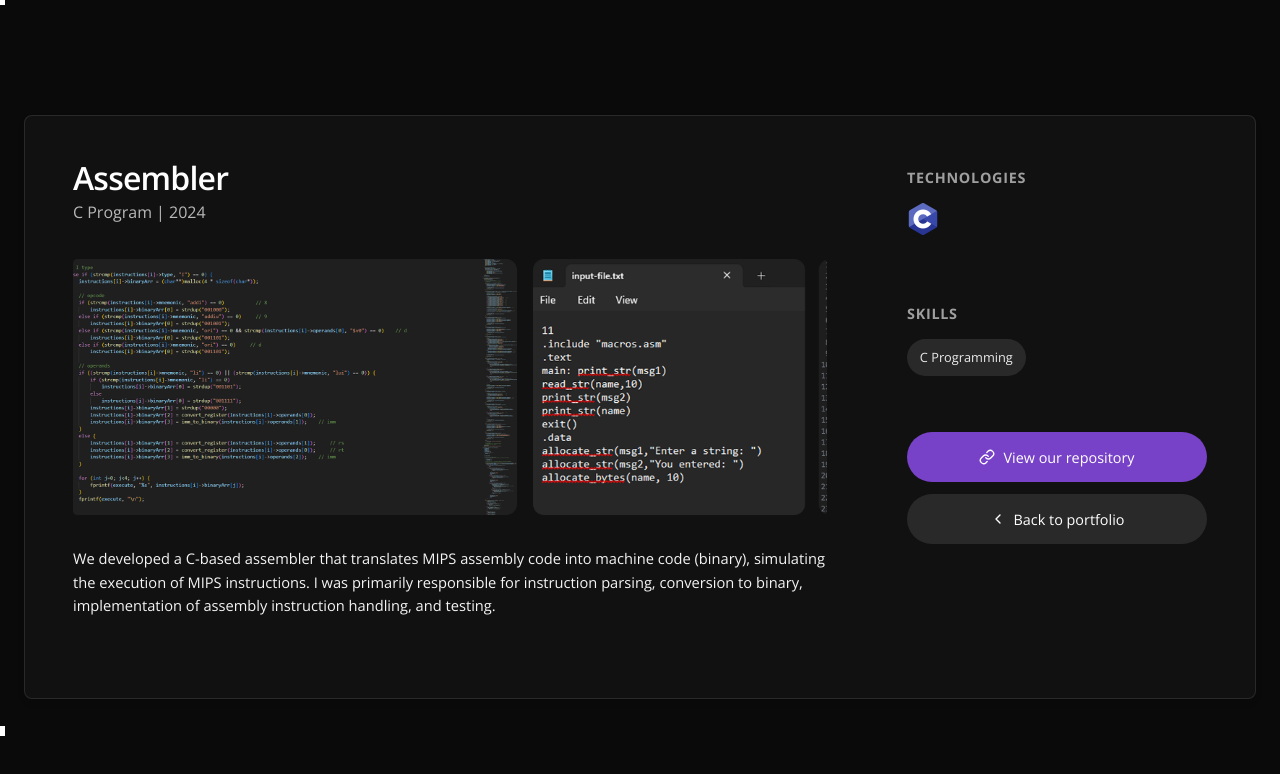
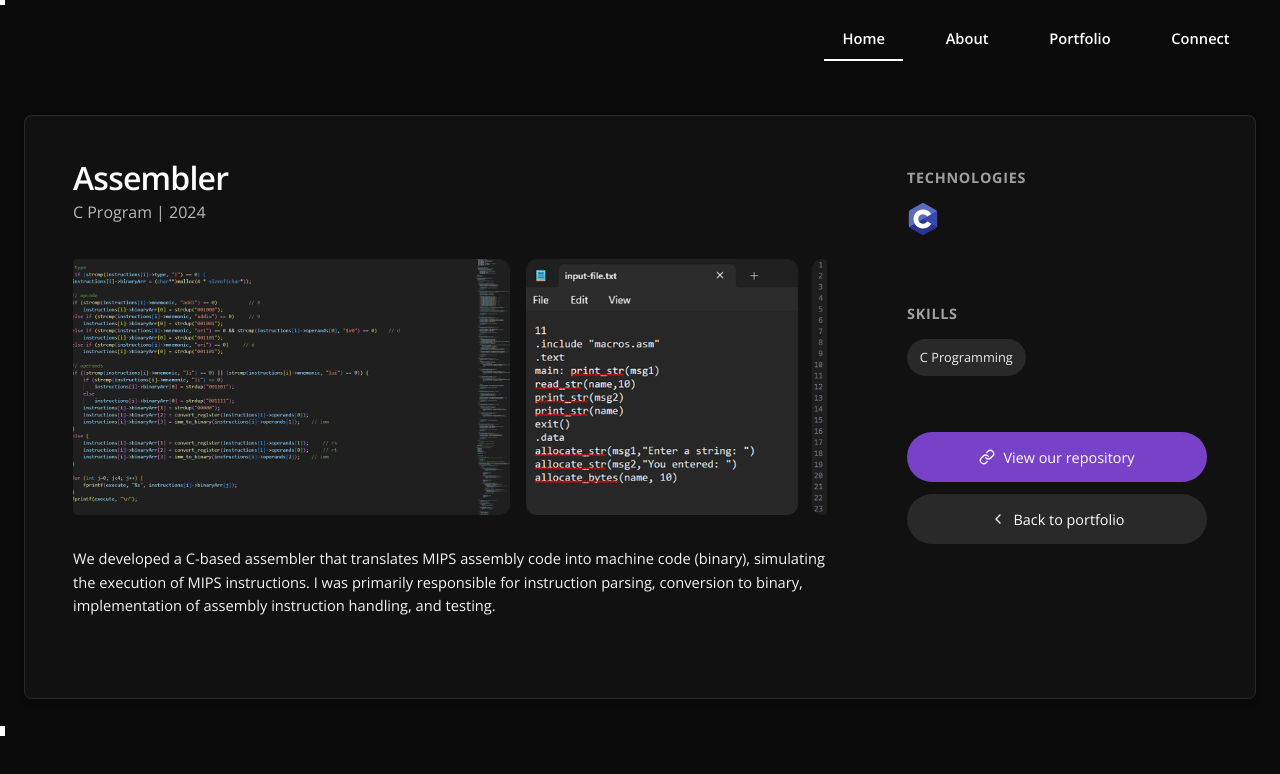
Before and after one commit to EkoChamber/portfolio, a SvelteKit app: page /portfolio/assembler in a window 1280 px wide. Shown: the top 774 px of the page. Built offline with nearby package versions, Linux system fonts and the light colour scheme.

Commit message:
Debugging navbar

```diff
--- a/src/routes/+layout.svelte
+++ b/src/routes/+layout.svelte
@@ -2,6 +2,7 @@
 	import '../app.css';
 	import { onMount } from 'svelte';
 	import { page } from '$app/stores';
+	import { base } from '$app/paths';
 	import Nav from '$lib/components/Nav.svelte';
 	import CustomCursor from '$lib/components/CustomCursor.svelte';
 
@@ -9,9 +10,15 @@
 		setTimeout(() => {
 			document.body.classList.remove('is-preload');
 		}, 100);
+
+		// Debug logging
+		console.log('Current pathname:', $page.url.pathname);
+		console.log('Base path:', base);
 	});
 
-	$: showNav = $page.url.pathname === '/' || !$page.url.pathname.startsWith('/portfolio/');
+	$: isRootPath = $page.url.pathname === '/' || $page.url.pathname === `${base}/` || $page.url.pathname === base;
+	$: isPortfolioProject = base && $page.url.pathname.startsWith(`${base}/portfolio/`);
+	$: showNav = isRootPath || !isPortfolioProject;
 </script>
 
 <CustomCursor />
```
